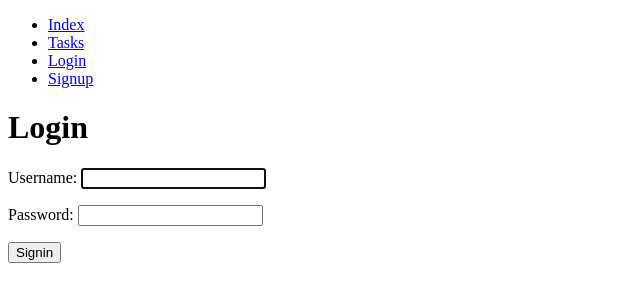
After one commit to Baxxter7/Django-auth-crud, a Django app: page /login/ in a window 1280 px wide. The commit adds this page. Shown: the top 302 px of the page, without its empty margins (0-640 px from the left). Run offline with Django 4.2, Linux system fonts and the light colour scheme.

Commit message:
Agregando login y autentificacion a la aplicacion

```diff
--- a/djangocrud/urls.py
+++ b/djangocrud/urls.py
@@ -22,5 +22,6 @@ urlpatterns = [
     path('', views.index, name='index'),
     path('signup/', views.signup, name='signup'),
     path('tasks/', views.tasks, name='tasks'),
-    path('logout/', views.signout, name='logout')
+    path('logout/', views.signout, name='logout'),
+    path('login/', views.signin, name='login')
 ]
--- a/tasks/Templates/base.html
+++ b/tasks/Templates/base.html
@@ -25,6 +25,9 @@
       </li>
       {% else %}
       <li>
+        <a href="{% url 'login' %}">Login</a>
+      </li>
+      <li>
         <a href="{% url 'signup' %}">Signup</a>
       </li>
       {% endif %}
--- /dev/null
+++ b/tasks/Templates/login.html
@@ -0,0 +1,16 @@
+{% extends 'base.html' %}
+
+{% block content %}
+
+<h1>Login</h1>
+{{error}}
+<form action="{% url 'login' %}" method="post">
+  {% csrf_token %}
+  {{ form.as_p }}
+
+  <button type="submit">
+    Signin
+  </button>
+</form>
+
+{% endblock %}
--- a/tasks/views.py
+++ b/tasks/views.py
@@ -1,7 +1,7 @@
 from django.shortcuts import render, redirect
-from django.contrib.auth.forms import UserCreationForm
+from django.contrib.auth.forms import UserCreationForm, AuthenticationForm
 from django.contrib.auth.models import User
-from django.contrib.auth  import login, logout
+from django.contrib.auth import login, logout, authenticate
 
 # Create your views here.
 
@@ -21,9 +21,10 @@ def signup(request):
         if request.POST['password1'] == request.POST['password2']:
             # register user
             try:
-                create_user = User.objects.create_user(username=request.POST['username'], password=request.POST['password1'])
+                create_user = User.objects.create_user(
+                    username=request.POST['username'], password=request.POST['password1'])
                 create_user.save()
-                login(request, create_user) #Agregar sesion id
+                login(request, create_user)  # Agregar sesion id
                 return redirect('tasks')
             except:
                 return render(request, 'signup.html',
@@ -38,8 +39,28 @@ def signup(request):
 
 
 def tasks(request):
-  return render(request, 'tasks.html')
+    return render(request, 'tasks.html')
+
 
 def signout(request):
     logout(request)
     return redirect('index  ')
+
+
+def signin(request):
+    if request.method == "GET":
+        return render(request, 'login.html', {
+            'form': AuthenticationForm
+        })
+    else:
+        user = authenticate(
+            request, username=request.POST['username'], password=request.POST['password'])
+
+        if user is None:
+            return render(request, 'login.html', {
+                'form': AuthenticationForm,
+                'error': 'Username or password is incorrect'
+            })
+        else:
+            login(request, user)  # Para guardar la sesion
+            return redirect('tasks')
```
Also changed, not shown: db.sqlite3.
